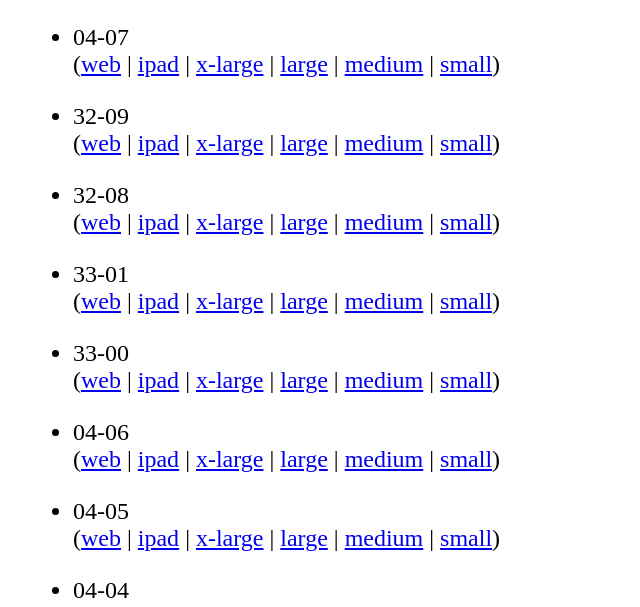
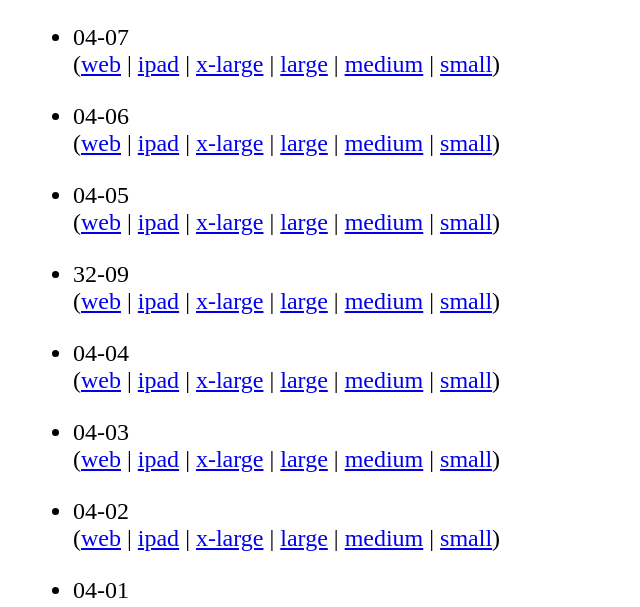
Before and after one commit to jkutner/cbsfeed, a Jekyll site: the page built from index.html, in a window 1280 px wide. Shown: the part 323-930 px from the top of the page, without its empty margins (0-640 px from the left). Built offline with Jekyll 4.4.1, drawn with Linux system fonts in a browser that asks for light colours; nearby versions of some CDN libraries; some of the changed lines change nothing that is shown.

Commit message:
Updating with latest episdoes

```diff
--- a/_data/evening_news.yml
+++ b/_data/evening_news.yml
@@ -8,42 +8,6 @@
     mp4_796: media\/2015\/04\/08\/424588867720\/EN_0407_FULL_372674_796.mp4
     mp4_1296: media\/2015\/04\/08\/424588867720\/EN_0407_FULL_372674_1296.mp4
   date: 04-07
-- title: 32-09
-  links:
-    orig: /videos/329-purported-germanwings-cockpit-voice-recorder-transcript-released-6-way-kidney-swap-makes-medical-history-in-california/
-    ipad: ipad-streaming.cbsnews.com/media/mpx/2015/03/30/419887683606/EN_032915_Full_367094_500/EN_032915_Full_367094_500.m3u8
-    mp4_240: media\/2015\/03\/30\/419887683606\/EN_032915_Full_367091_240.mp4
-    mp4_740: media\/2015\/03\/30\/419887683606\/EN_032915_Full_367091_740.mp4
-    mp4_796: media\/2015\/03\/30\/419887683606\/EN_032915_Full_367091_796.mp4
-    mp4_1296: media\/2015\/03\/30\/419887683606\/EN_032915_Full_367091_1296.mp4
-  date: 32-09
-- title: 32-08
-  links:
-    orig: /videos/328-critics-indiana-law-legalizes-discrimination-womans-around-the-world-quest-nears-end/
-    ipad: ipad-streaming.cbsnews.com/media/mpx/2015/03/29/419640899519/EN_FULL_032815_366779_500/EN_FULL_032815_366779_500.m3u8
-    mp4_240: media\/2015\/03\/29\/419640899519\/EN_FULL_032815_366773_240.mp4
-    mp4_740: media\/2015\/03\/29\/419640899519\/EN_FULL_032815_366773_740.mp4
-    mp4_796: media\/2015\/03\/29\/419640899519\/EN_FULL_032815_366773_796.mp4
-    mp4_1296: media\/2015\/03\/29\/419640899519\/EN_FULL_032815_366773_1296.mp4
-  date: 32-08
-- title: 33-01
-  links:
-    orig: /videos/331-lufthansa-knew-about-germanwings-co-pilots-depression-prolific-quilt-maker-dedicates-time-to-help-kids/
-    ipad: ''
-    mp4_240: ''
-    mp4_740: ''
-    mp4_796: ''
-    mp4_1296: ''
-  date: 33-01
-- title: 33-00
-  links:
-    orig: /videos/330-prosecutors-germanwings-co-pilot-was-treated-for-suicidal-tendencies-ted-kennedy-institute-hopes-to-inspire-future-generation/
-    ipad: ''
-    mp4_240: ''
-    mp4_740: ''
-    mp4_796: ''
-    mp4_1296: ''
-  date: 33-00
 - title: 04-06
   links:
     orig: /videos/46-jury-to-get-case-in-boston-bombing-trial-is-fracking-behind-oklahomas-earthquake-outbreak/
@@ -57,11 +21,20 @@
   links:
     orig: /videos/45-iran-nuclear-deal-framework-leaves-many-questions-camden-police-force-makes-a-remarkable-comeback/
     ipad: ''
-    mp4_240: ''
-    mp4_740: ''
-    mp4_796: ''
-    mp4_1296: ''
+    mp4_240: media\/2015\/04\/08\/424588867720\/EN_0407_FULL_372674_240.mp4
+    mp4_740: media\/2015\/04\/08\/424588867720\/EN_0407_FULL_372674_740.mp4
+    mp4_796: media\/2015\/04\/08\/424588867720\/EN_0407_FULL_372674_796.mp4
+    mp4_1296: media\/2015\/04\/08\/424588867720\/EN_0407_FULL_372674_1296.mp4
   date: 04-05
+- title: 32-09
+  links:
+    orig: /videos/329-purported-germanwings-cockpit-voice-recorder-transcript-released-6-way-kidney-swap-makes-medical-history-in-california/
+    ipad: ipad-streaming.cbsnews.com/media/mpx/2015/03/30/419887683606/EN_032915_Full_367094_500/EN_032915_Full_367094_500.m3u8
+    mp4_240: media\/2015\/03\/30\/419887683606\/EN_032915_Full_367091_240.mp4
+    mp4_740: media\/2015\/03\/30\/419887683606\/EN_032915_Full_367091_740.mp4
+    mp4_796: media\/2015\/03\/30\/419887683606\/EN_032915_Full_367091_796.mp4
+    mp4_1296: media\/2015\/03\/30\/419887683606\/EN_032915_Full_367091_1296.mp4
+  date: 32-09
 - title: 04-04
   links:
     orig: /videos/44-kenya-terrorists-promise-university-attack-just-the-beginning-lost-phone-leads-to-whirlwind-adventure/
@@ -71,3 +44,30 @@
     mp4_796: media\/2015\/04\/05\/423232579660\/EN_FULL_040415_370725_796.mp4
     mp4_1296: media\/2015\/04\/05\/4232325129660\/EN_FULL_040415_370725_1296.mp4
   date: 04-04
+- title: 04-03
+  links:
+    orig: /videos/43-slow-tornado-season-soon-to-intensify-twin-boys-surprised-by-their-world-war-ii-idol/
+    ipad: ipad-streaming.cbsnews.com/media/mpx/2015/04/03/422960195908/EN_FULL_040315_370351_0/EN_FULL_040315_370351_0.m3u8
+    mp4_240: media\/2015\/04\/03\/422960195908\/EN_FULL_040315_370213_240.mp4
+    mp4_740: media\/2015\/04\/03\/422960195908\/EN_FULL_040315_370213_740.mp4
+    mp4_796: media\/2015\/04\/03\/422960195908\/EN_FULL_040315_370213_796.mp4
+    mp4_1296: media\/2015\/04\/03\/422960195908\/EN_FULL_040315_370213_1296.mp4
+  date: 04-03
+- title: 04-02
+  links:
+    orig: /videos/42-kerry-on-safeguards-in-iran-nuclear-deal-bishop-uses-religion-to-rejuvenate-new-jersey-community/
+    ipad: ''
+    mp4_240: media\/2015\/04\/08\/424588867720\/EN_0407_FULL_372674_240.mp4
+    mp4_740: media\/2015\/04\/08\/424588867720\/EN_0407_FULL_372674_740.mp4
+    mp4_796: media\/2015\/04\/08\/424588867720\/EN_0407_FULL_372674_796.mp4
+    mp4_1296: media\/2015\/04\/08\/424588867720\/EN_0407_FULL_372674_1296.mp4
+  date: 04-02
+- title: 04-01
+  links:
+    orig: /videos/41-arkansas-governor-asks-for-changes-to-religious-freedom-bill-craftsman-turns-detroits-unwanted-wood-into-guitars/
+    ipad: ''
+    mp4_240: ''
+    mp4_740: ''
+    mp4_796: ''
+    mp4_1296: ''
+  date: 04-01
```
